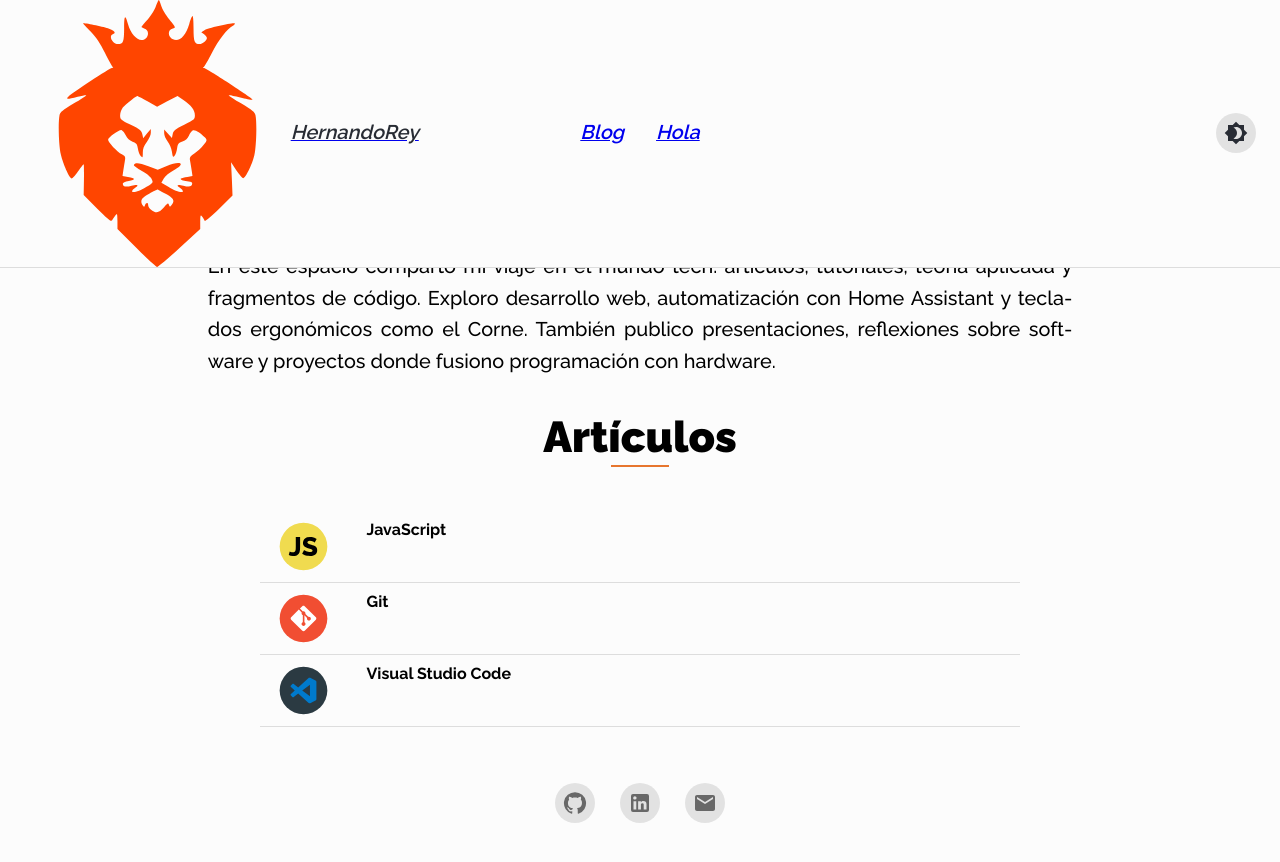
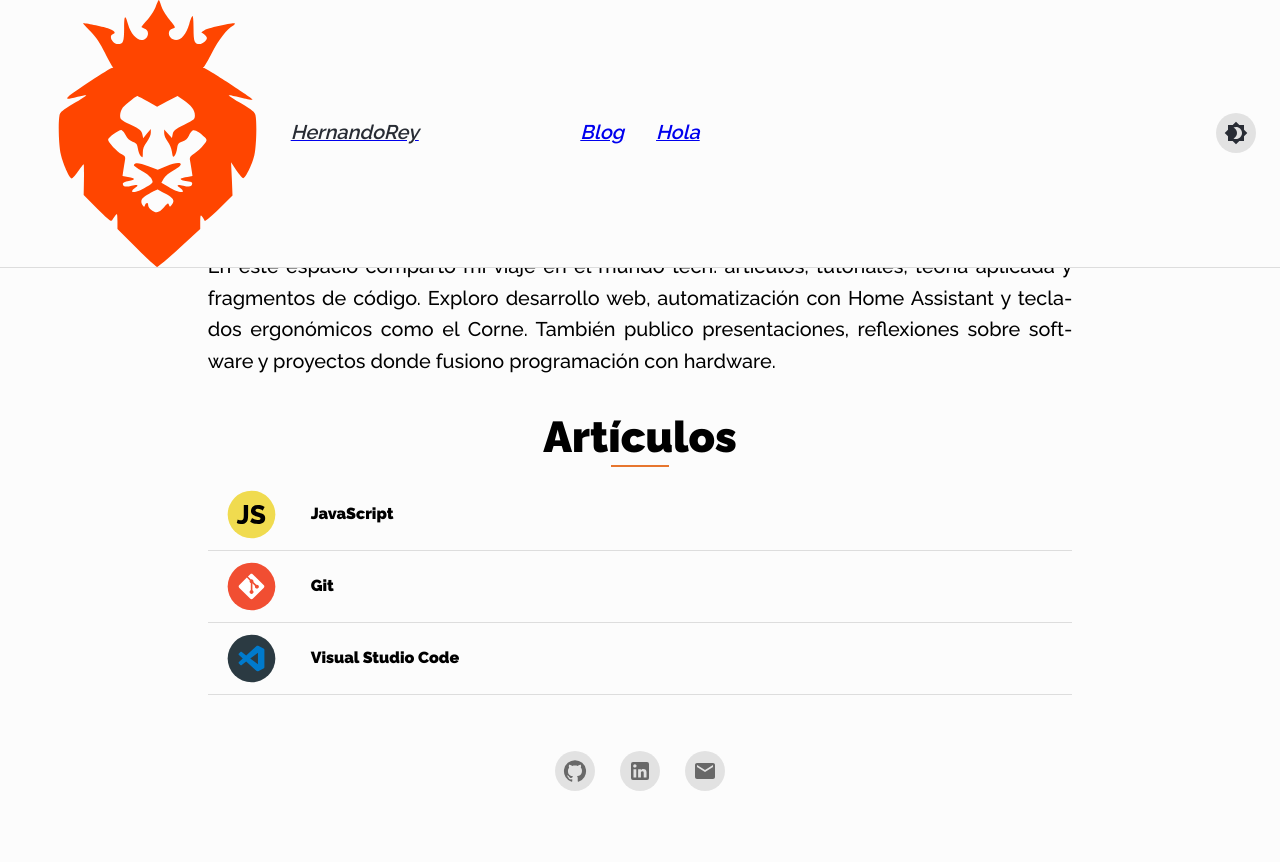
Before and after one commit to hrking31/hernandorey, a React (Vite) app: page /blog in a window 1280 px wide. Shown: the top 862 px of the page. Built offline with nearby package versions, Linux system fonts and the light colour scheme.

Commit message:
se mejoran componente linkitem para renderizar en des componentes diferentes con diferentes estilos

```diff
--- a/dev-dist/sw.js
+++ b/dev-dist/sw.js
@@ -82,7 +82,7 @@ define(['./workbox-54d0af47'], (function (workbox) { 'use strict';
     "revision": "3ca0b8505b4bec776b69afdba2768812"
   }, {
     "url": "index.html",
-    "revision": "0.ejgp7jvc0l8"
+    "revision": "0.mt1ghirqjno"
   }], {});
   workbox.cleanupOutdatedCaches();
   workbox.registerRoute(new workbox.NavigationRoute(workbox.createHandlerBoundToURL("index.html"), {
--- a/src/Components/LinkItem/LinkItem.jsx
+++ b/src/Components/LinkItem/LinkItem.jsx
@@ -1,18 +1,13 @@
 import { Link as MuiLink, Typography, Box, Avatar } from "@mui/material";
 import { NavLink } from "react-router-dom";
 
-const LinkItem = ({ href, text, subtext, logo }) => {
+const LinkWrapper = ({ href, children }) => {
   const isInternal = href.startsWith("/");
 
-  const LinkWrapper = ({ children }) =>
-    isInternal ? (
+  return isInternal ? (
     <NavLink
       to={href}
-        style={{
-          display: "block",
-          textDecoration: "none",
-          color: "inherit",
-        }}
+      style={{ display: "block", textDecoration: "none", color: "inherit" }}
     >
       {children}
     </NavLink>
@@ -22,18 +17,16 @@ const LinkItem = ({ href, text, subtext, logo }) => {
       target="_blank"
       rel="noopener noreferrer"
       underline="none"
-        sx={{
-          display: "block",
-          textDecoration: "none",
-          color: "inherit",
-        }}
+      sx={{ display: "block", textDecoration: "none", color: "inherit" }}
     >
       {children}
     </MuiLink>
   );
+};
 
+const LinkItem = ({ href, text, subtext, logo, variant = "default" }) => {
   return (
-    <LinkWrapper>
+    <LinkWrapper href={href}>
       <Box
         sx={{
           display: "block",
@@ -48,47 +41,40 @@ const LinkItem = ({ href, text, subtext, logo }) => {
           cursor: "pointer",
         }}
       >
-        <Box display="flex"  gap={4.5}>
-          <Box
-            sx={{
-              textAlign: "left",
-              pl: 2,
-            }}
-          >
+        <Box display="flex" gap={4} alignItems="center">
           <Avatar
             src={logo}
             sx={{
               width: { xs: 35, sm: 50, md: 55 },
               height: { xs: 35, sm: 50, md: 55 },
+              ml: 2,
             }}
-            >
-              L
-            </Avatar>
-          </Box>
+          />
           <Box
             sx={{
-              width: "auto",
               textAlign: "left",
+              display: "flex",
               flexDirection: "column",
+              alignItems: variant === "default" ? "flex-start" : "center",
             }}
           >
             <Typography
               variant="body2"
-              sx={{ fontSize: "1rem", fontWeight: 700 }}
+              sx={{
+                fontSize: "1rem",
+                fontWeight: variant === "default" ? 700 : 900,
+              }}
             >
               {text}
             </Typography>
-
-            {subtext && (
+            {variant === "default" && subtext && (
               <Typography
                 variant="body2"
                 sx={{
                   fontSize: "14px",
                   color: "text.secondary",
                   textAlign: "justify",
-                  textJustify: "inter-word",
                   wordBreak: "break-word",
-                  hyphens: "auto",
                 }}
               >
                 {subtext}
@@ -102,100 +88,3 @@ const LinkItem = ({ href, text, subtext, logo }) => {
 };
 
 export default LinkItem;
-
-
-// import { Link as MuiLink, Typography, Box, Avatar } from "@mui/material";
-// import { NavLink } from "react-router-dom";
-
-// const LinkItem = ({ href, text, subtext, logo, variant = "default" }) => {
-//   const isInternal = href.startsWith("/");
-
-//   const LinkWrapper = ({ children }) =>
-//     isInternal ? (
-//       <NavLink
-//         to={href}
-//         style={{
-//           display: "block",
-//           textDecoration: "none",
-//           color: "inherit",
-//         }}
-//       >
-//         {children}
-//       </NavLink>
-//     ) : (
-//       <MuiLink
-//         href={href}
-//         target="_blank"
-//         rel="noopener noreferrer"
-//         underline="none"
-//         sx={{
-//           display: "block",
-//           textDecoration: "none",
-//           color: "inherit",
-//         }}
-//       >
-//         {children}
-//       </MuiLink>
-//     );
-
-//   return (
-//     <LinkWrapper>
-//       <Box
-//         sx={{
-//           display: "flex",
-//           alignItems: "center",
-//           borderBottom: variant === "default" ? "1px solid" : "none",
-//           borderColor: "divider",
-//           paddingY: 1,
-//           transition: "all 0.3s ease-in-out",
-//           "&:hover": {
-//             backgroundColor: "divider",
-//             borderBottomColor: "transparent",
-//           },
-//           cursor: "pointer",
-//           justifyContent: variant === "compact" ? "center" : "flex-start",
-//           gap: variant === "compact" ? 1.5 : 4.5,
-//         }}
-//       >
-//         <Avatar
-//           src={logo}
-//           sx={{
-//             width: { xs: 35, sm: 50, md: 55 },
-//             height: { xs: 35, sm: 50, md: 55 },
-//           }}
-//         >
-//           L
-//         </Avatar>
-
-//         <Typography
-//           variant="body2"
-//           sx={{
-//             fontSize: "1rem",
-//             fontWeight: 700,
-//             textAlign: "center",
-//           }}
-//         >
-//           {text}
-//         </Typography>
-
-//         {variant === "default" && subtext && (
-//           <Typography
-//             variant="body2"
-//             sx={{
-//               fontSize: "14px",
-//               color: "text.secondary",
-//               textAlign: "justify",
-//               textJustify: "inter-word",
-//               wordBreak: "break-word",
-//               hyphens: "auto",
-//             }}
-//           >
-//             {subtext}
-//           </Typography>
-//         )}
-//       </Box>
-//     </LinkWrapper>
-//   );
-// };
-
-// export default LinkItem;
--- a/src/Views/Blog/Blog.jsx
+++ b/src/Views/Blog/Blog.jsx
@@ -102,18 +102,9 @@ export default function Blog() {
           [theme.breakpoints.up("md")]: { width: "90%" },
           [theme.breakpoints.up("lg")]: { width: "70%" },
           maxWidth: "90%",
-          display: "flex",
-          flexDirection: "column",
-          alignItems: "center",
-          justifyContent: "center",
+          textAlign: "left",
           mb: { xs: 6, md: 7 },
           // border: "2px solid #000",
-        }}
-      >
-        <Box
-          sx={{
-            width: { xs: "90%", sm: "80%", md: "88%" },
-            mt: 4,
         }}
       >
         {post.map((link, index) => (
@@ -122,10 +113,9 @@ export default function Blog() {
             href={link.href}
             text={link.text}
             logo={link.logo}
-              // variant="compact"
+            variant={"compact"}
           />
         ))}
-        </Box>
       </Box>
       <Box sx={{ mb: { xs: 10, md: 7 } }}>
         <SocialMedia />
--- a/src/Views/Hola/Hola.jsx
+++ b/src/Views/Hola/Hola.jsx
@@ -170,7 +170,7 @@ export default function AboutMe() {
 
       <Box
         sx={{
-          width: "90%", // Valor por defecto
+          width: "90%",
           [theme.breakpoints.up("md")]: { width: "90%" },
           [theme.breakpoints.up("lg")]: { width: "70%" },
           maxWidth: "90%",
@@ -292,7 +292,7 @@ export default function AboutMe() {
               text={link.text}
               subtext={link.subtext}
               logo={link.logo}
-              // variant="default"
+              variant={"default"}
             />
           ))}
         </Box>
```
Lines whose indentation alone changed are shown as unchanged.
